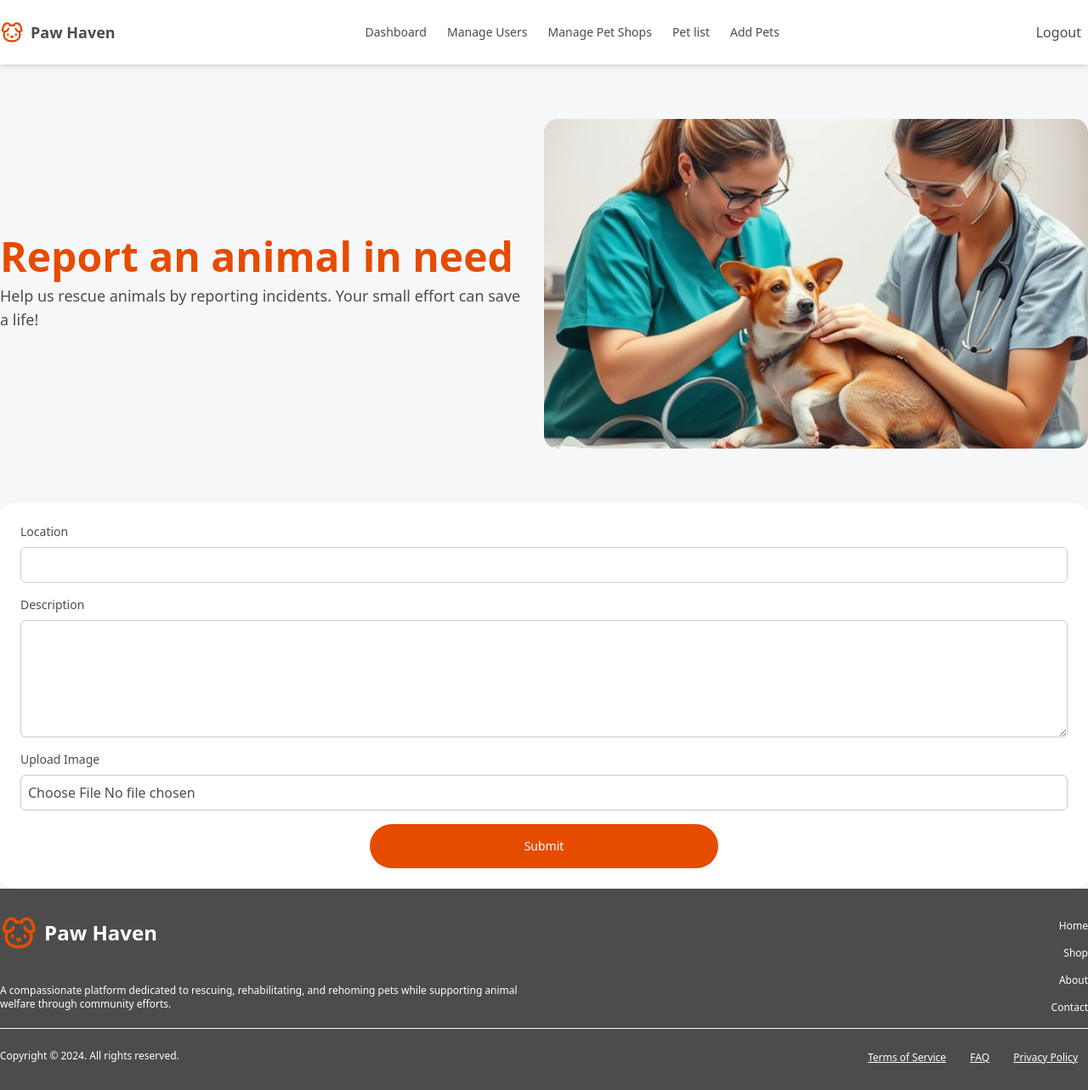
After one commit to srishticampus/Animal_Welfare_Platform_Python, a Django app: page /users/rescue/ in a window 1280 px wide. The commit adds this page. Shown: the whole page at 85% size. Run offline with Django 5.2, Linux system fonts and the light colour scheme; a user stored in the database is signed in; style sheets or scripts are compiled from the project's sources; some libraries are stand-ins or nearby versions.

Commit message:
rescue feature added for user and can snd rescue req and list request page created

```diff
--- a/templates/base.html
+++ b/templates/base.html
@@ -45,7 +45,7 @@
       <!-- nav -->
       <ul class="text-sm font-medium gap-6 hidden md:flex">
         <li><a class="hover:text-[#e54c00] transition" href="/">Home</a></li>
-        <li><a class="hover:text-[#e54c00] transition" href="/rescue">Rescue</a></li>
+        <li><a class="hover:text-[#e54c00] transition" href="{% url 'create_rescue_request' %}">Rescue</a></li>
         <li><a class="hover:text-[#e54c00] transition" href="{% url 'pet_adoption_list' %}">Adopt</a></li>
         <li><a class="hover:text-[#e54c00] transition" href="{% url 'petshop' %}">Shop</a></li>
         <li><a class="hover:text-[#e54c00] transition" href="/orders">Orders</a></li>
--- /dev/null
+++ b/users/templates/users/rescue.html
@@ -0,0 +1,43 @@
+{% extends "base.html" %}
+
+{% block content %}
+
+    <!-- hero -->
+    <section class="container mx-auto px-3 lg:px-0">
+        <div class="flex flex-col md:flex-row py-16 justify-center items-center gap-6">
+            <div>
+                <h1 class="text-5xl font-semibold text-[#E54C00]">Report an animal in need</h1>
+                <p class="text-lg font-light pt-2">Help us rescue animals by reporting incidents. Your small
+                    effort can save a life!</p>
+            </div>
+            <img src="src/assets/hero.png" alt="nurses helping a dog" class="w-full md:w-1/2 rounded-2xl" />
+        </div>
+    </section>
+
+    <!-- form -->
+    <section class="container mx-auto px-3 lg:px-0">
+        <form action="{% url 'create_rescue_request' %}" method="post" enctype="multipart/form-data" class="bg-white rounded-2xl p-6">
+            {% csrf_token %}
+            <div class="flex flex-col gap-4">
+                <div class="flex flex-col gap-2">
+                    <label for="location" class="text-sm font-light">Location</label>
+                    <input type="text" id="location" name="location" class="border border-[#ccc] rounded-md p-2" />
+                </div>
+                <div class="flex flex-col gap-2">
+                    <label for="description" class="text-sm font-light">Description</label>
+                    <textarea name="description" id="description" cols="30" rows="5"
+                        class="border border-[#ccc] rounded-md p-2"></textarea>
+                </div>
+                <div class="flex flex-col gap-2">
+                    <label for="image" class="text-sm font-light">Upload Image</label>
+                    <input type="file" id="image" name="image" class="border border-[#ccc] rounded-md p-2" />
+                </div>
+                <button type="submit"
+                    class="bg-[#e54c00] text-white rounded-4xl py-4 font-light text-sm w-full md:w-1/3 mx-auto">Submit</button>
+            </div>
+        </form>
+    </section>
+
+
+
+{% endblock content %}
--- a/users/urls.py
+++ b/users/urls.py
@@ -1,5 +1,5 @@
 from django.urls import path
-from .views import register, login_view, logout_view, home, pet_shop, product_detail, cart_page, add_to_cart, remove_from_cart, checkout,order_success,pet_adoption_list,pet_adoption_detail,adoption_form
+from .views import register, login_view, logout_view, home, pet_shop, product_detail, cart_page, add_to_cart, remove_from_cart, checkout,order_success,pet_adoption_list,pet_adoption_detail,adoption_form,create_rescue_request
 
 urlpatterns = [
     path('register/', register, name='register'),
@@ -17,6 +17,8 @@ urlpatterns = [
     path('adopt/', pet_adoption_list, name='pet_adoption_list'),
     path('adopt/<int:pet_id>/', pet_adoption_detail, name='pet_adoption_detail'),
     path('adoption-form/<int:pet_id>/', adoption_form, name='adoption_form'),
+    path("rescue/", create_rescue_request, name="create_rescue_request"),
+
 
 
 
--- a/users/views.py
+++ b/users/views.py
@@ -8,6 +8,7 @@ from django.shortcuts import render, get_object_or_404
 from decimal import Decimal
 from datetime import datetime
 from petshops.models import PetShop
+from volunteers.models import Volunteer, RescueRequest
 from django.contrib.auth.decorators import login_required
 from django.views.decorators.cache import never_cache
 from admin_panel.models import AddPets, AdoptionRequest, AdoptionApplication
@@ -55,6 +56,8 @@ def login_view(request):
                 return redirect("admin_dashboard")
             elif PetShop.objects.filter(user=user).exists():
                 return redirect("add_product")
+            elif Volunteer.objects.filter(user=user).exists():
+                return redirect("volunteer_dashboard")
             else:
                 return redirect("home")
         else:
@@ -251,7 +254,7 @@ def pet_adoption_detail(request, pet_id):
 
     return render(request, 'users/pet_adoption_detail.html', {'pet': pet, 'existing_request': existing_request})
 
-
+@never_cache
 @login_required
 def adoption_form(request, pet_id):
     pet = get_object_or_404(AddPets, id=pet_id)
@@ -278,3 +281,23 @@ def adoption_form(request, pet_id):
         return redirect('pet_adoption_list')
 
     return render(request, 'users/adoption_form.html', {'pet': pet})
+
+@never_cache
+@login_required
+def create_rescue_request(request):
+    if request.method == "POST":
+        location = request.POST["location"]
+        description = request.POST["description"]
+        image = request.FILES.get("image")
+
+        RescueRequest.objects.create(
+            user=request.user,
+            location=location,
+            description=description,
+            image=image
+        )
+
+        messages.success(request, "Rescue request submitted successfully!")
+        return redirect("rescue_list")
+
+    return render(request, "users/rescue.html")
--- a/volunteers/admin.py
+++ b/volunteers/admin.py
@@ -1,5 +1,6 @@
 from django.contrib import admin
-from .models import Volunteer
+from .models import Volunteer, RescueRequest
 # Register your models here.
 
 admin.site.register(Volunteer)
+admin.site.register(RescueRequest)
--- a/volunteers/urls.py
+++ b/volunteers/urls.py
@@ -1,6 +1,7 @@
 from django.urls import path
-from .views import volunteer_register
+from .views import volunteer_register, rescue_list
 
 urlpatterns = [
     path('register/', volunteer_register, name='volunteer_register'),
+    path("rescue-list/", rescue_list, name="rescue_list"),
 ]
```
Also changed, not shown: volunteers/models.py (+11 -0 lines), volunteers/templates/volunteers/rescue_list.html (added, +22 -0 lines), volunteers/views.py (+8 -1 lines), db.sqlite3, media/rescue_images/IMG_20220929_121133.jpg (added), volunteers/migrations/0002_rescuerequest.py (added).
